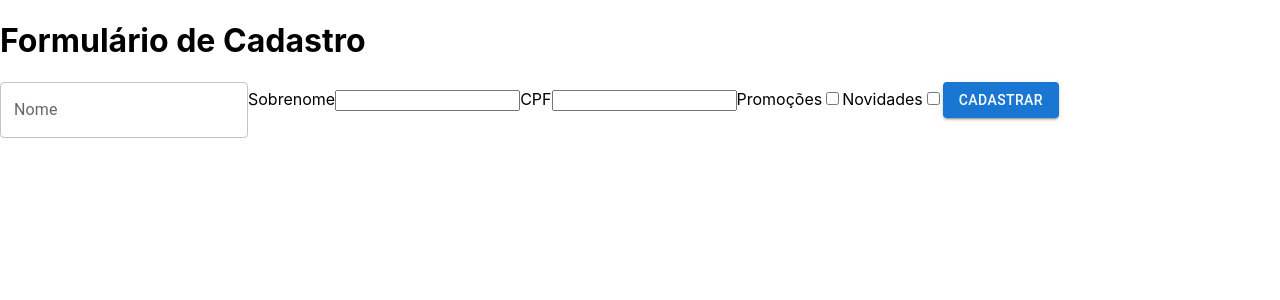
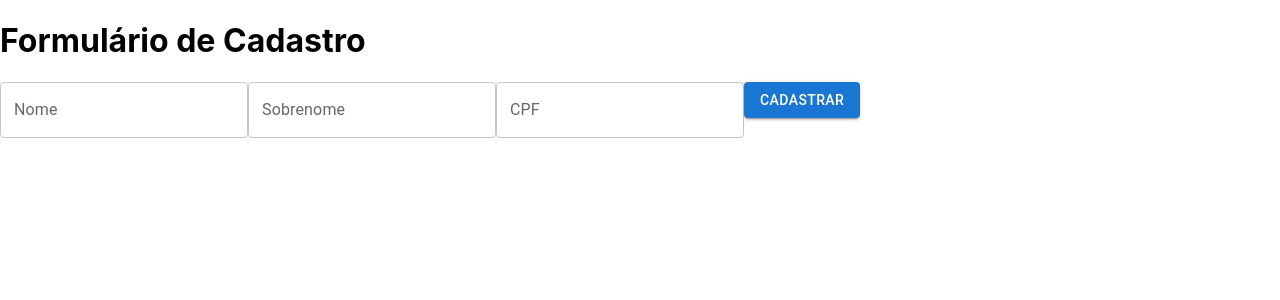
Before and after one commit to Crisleine-Erculano/Formulario, a React (Create React App) app in the folder formulario/: page / in a window 1280 px wide. Shown: the top 300 px of the page. Built offline with nearby package versions, Linux system fonts and the light colour scheme.

Commit message:
Transformando os inputs de nome, sobrenome e CPF para TextField

```diff
--- a/formulario/src/component/FormularioCadastro/FormularioCadastro.js
+++ b/formulario/src/component/FormularioCadastro/FormularioCadastro.js
@@ -5,20 +5,16 @@ import TextField from '@mui/material/TextField'
 function FormularioCadastro() {
    return (
       <form>
-         <TextField id="nome" label="Nome" />
+         <TextField id="nome" label="Nome"  />
 
+         <TextField id="sobrenome" label="Sobrenome" />
+         <TextField id="cpf" label="CPF" />
 
-         <label>Sobrenome</label>
-         <input type="text" />
-
-         <label>CPF</label>
-         <input type="text" />
-
-         <label>Promoções</label>
+         {/* <label>Promoções</label>
          <input type="checkbox" />
 
          <label>Novidades</label>
-         <input type="checkbox" />
+         <input type="checkbox" /> */}
 
          <Button type="submit" variant="contained" color="primary">Cadastrar</Button>
       </form>
```
